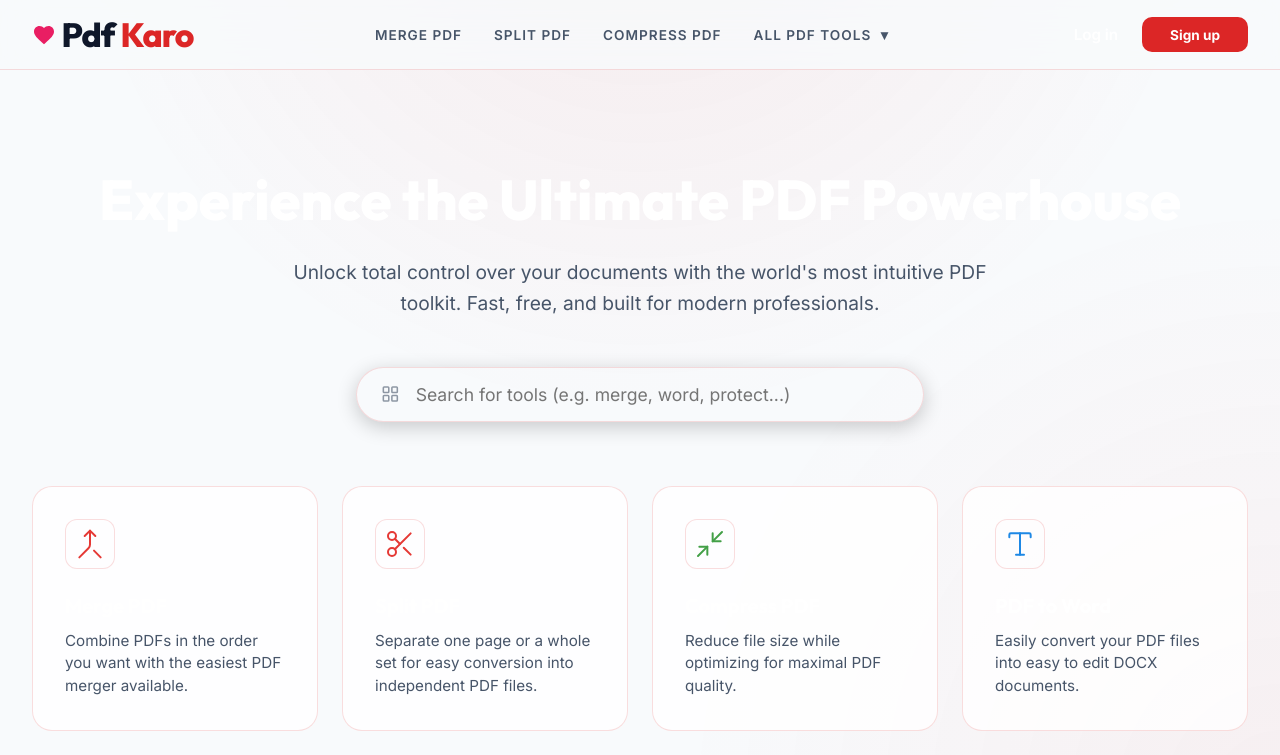
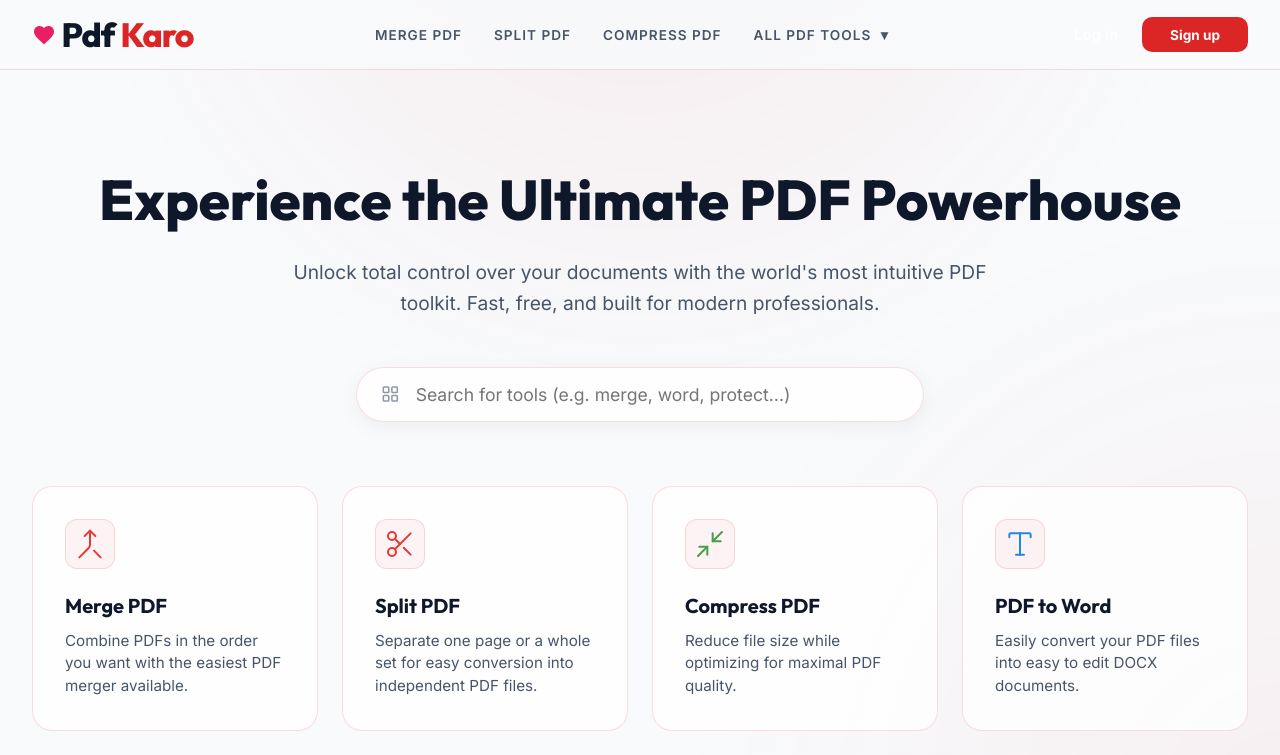
Before and after one commit to ayush4v/Pdf-Karo, a React (Vite) app: page / in a window 1280 px wide. Shown: the top 755 px of the page. Built offline with nearby package versions, Linux system fonts and the light colour scheme.

Commit message:
Fix text contrasts and tool highlights for light theme

```diff
--- a/src/App.css
+++ b/src/App.css
@@ -179,7 +179,7 @@ body {
   font-weight: 800;
   line-height: 1.2;
   margin-bottom: 1.5rem;
-  color: #fff;
+  color: var(--text-primary);
 }
 .hero-subtitle {
   color: var(--text-secondary);
@@ -192,7 +192,7 @@ body {
 /* Search Box */
 .search-box-wrapper { max-width: 600px; margin: 3rem auto 0; padding: 0 1rem; }
 .search-box {
-  background: rgba(255,255,255,0.03);
+  background: var(--bg-card);
   border: 1px solid var(--border-color);
   padding: 1rem 1.5rem;
   border-radius: 100px;
@@ -200,19 +200,19 @@ body {
   align-items: center;
   gap: 1rem;
   transition: all 0.3s;
-  box-shadow: 0 5px 20px rgba(0,0,0,0.2);
+  box-shadow: 0 5px 20px rgba(0,0,0,0.05);
 }
 .search-box:focus-within {
-  background: rgba(255,255,255,0.06);
+  background: var(--bg-card-hover);
   border-color: var(--accent-primary);
-  box-shadow: 0 10px 30px rgba(233, 30, 99, 0.2);
+  box-shadow: 0 10px 30px rgba(239, 68, 68, 0.15);
   transform: translateY(-2px);
 }
 .search-icon { color: var(--text-secondary); opacity: 0.6; }
 .search-box input {
   background: transparent;
   border: none;
-  color: #fff;
+  color: var(--text-primary);
   width: 100%;
   font-size: 1.1rem;
   outline: none;
@@ -251,7 +251,7 @@ body {
 .tool-icon {
   width: 50px; height: 50px;
   border-radius: 12px;
-  background: rgba(255,255,255,0.05);
+  background: rgba(220, 38, 38, 0.05);
   display: flex; align-items: center; justify-content: center;
   margin-bottom: 1.5rem;
   border: 1px solid var(--border-color);
@@ -261,7 +261,7 @@ body {
   font-size: 1.25rem;
   font-weight: 700;
   margin-bottom: 0.75rem;
-  color: #fff;
+  color: var(--text-primary);
 }
 .tool-desc { color: var(--text-secondary); line-height: 1.5; font-size: 0.95rem; }
 
```
